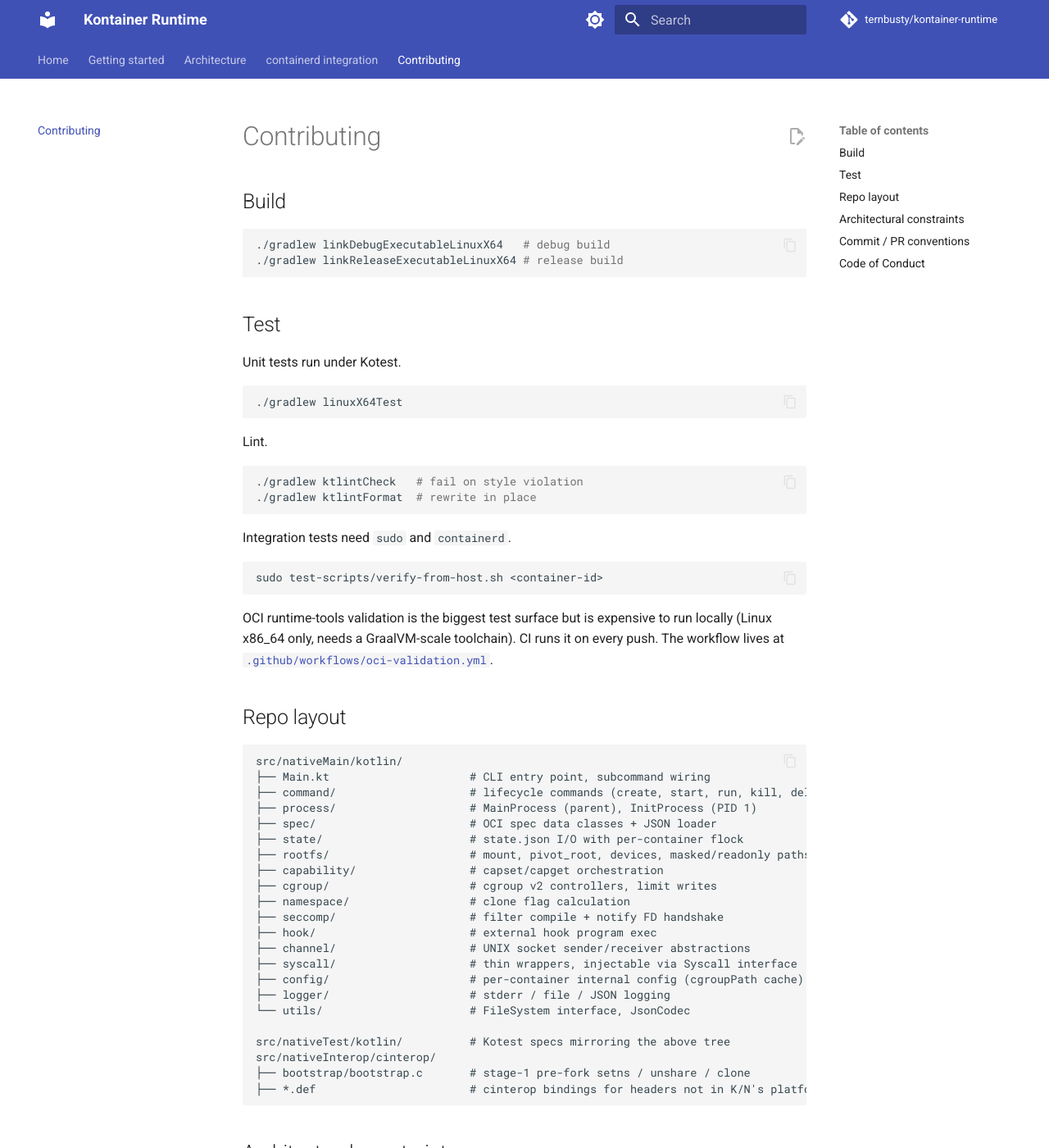
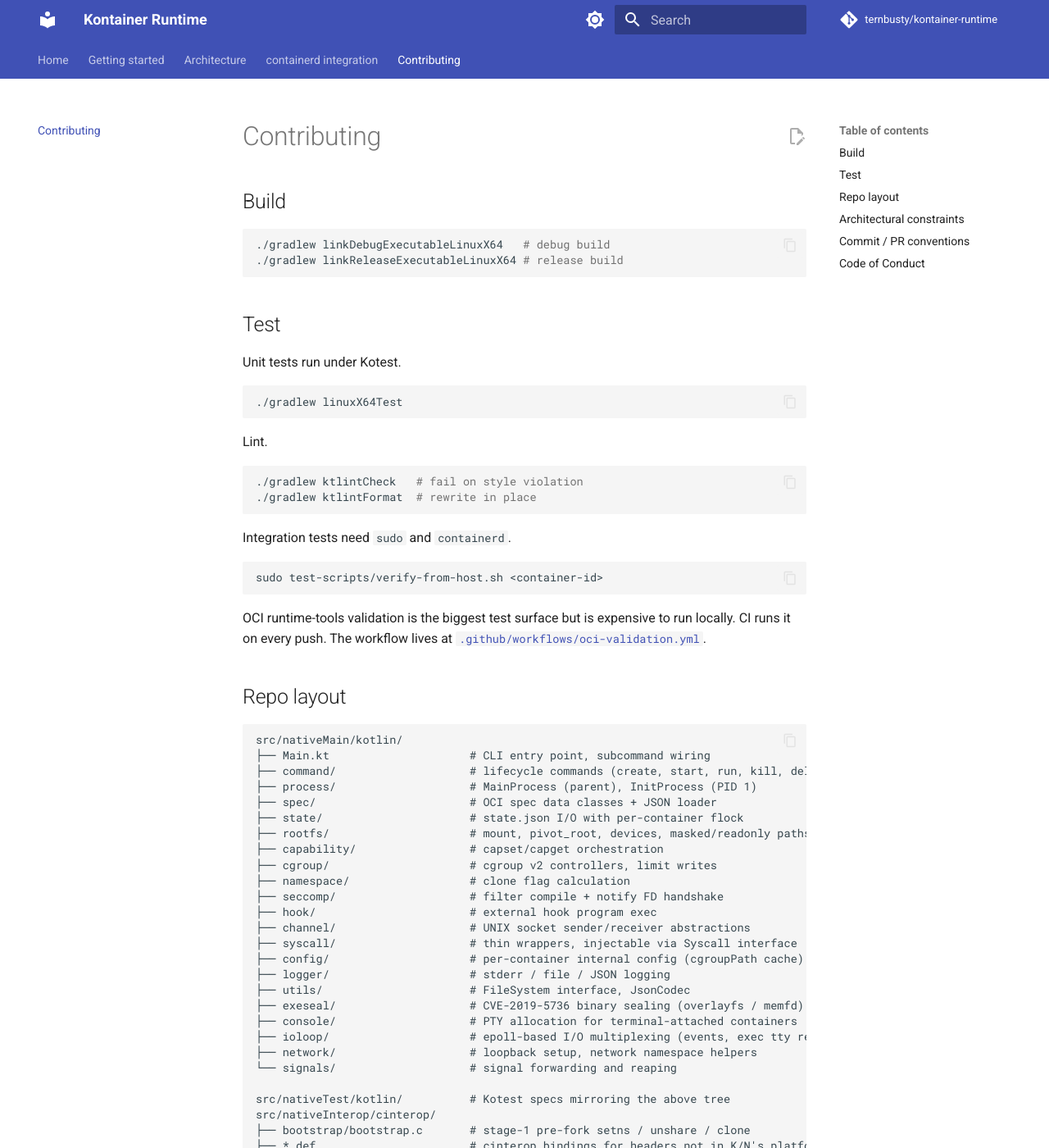
Before and after one commit to ternbusty/kontainer-runtime, an MkDocs documentation site: the page built from docs/contributing.md, in a window 1280 px wide and 1400 px high. Shown: the whole window at 82% size. Built offline with MkDocs 1.6.1 and Material for MkDocs 9.7.7, drawn with Linux system fonts in a browser that asks for light colours; comment, search, counter and statistics services are not loaded.

Commit message:
docs: fix stale paths, JDK version, missing modules in repo layout

````diff
--- a/docs/contributing.md
+++ b/docs/contributing.md
@@ -28,7 +28,7 @@ Integration tests need `sudo` and `containerd`.
 sudo test-scripts/verify-from-host.sh <container-id>
 ```
 
-OCI runtime-tools validation is the biggest test surface but is expensive to run locally (Linux x86_64 only, needs a GraalVM-scale toolchain). CI runs it on every push. The workflow lives at [`.github/workflows/oci-validation.yml`](https://github.com/ternbusty/kontainer-runtime/blob/main/.github/workflows/oci-validation.yml).
+OCI runtime-tools validation is the biggest test surface but is expensive to run locally. CI runs it on every push. The workflow lives at [`.github/workflows/oci-validation.yml`](https://github.com/ternbusty/kontainer-runtime/blob/main/.github/workflows/oci-validation.yml).
 
 ## Repo layout
 
@@ -49,7 +49,12 @@ src/nativeMain/kotlin/
 ├── syscall/                    # thin wrappers, injectable via Syscall interface
 ├── config/                     # per-container internal config (cgroupPath cache)
 ├── logger/                     # stderr / file / JSON logging
-└── utils/                      # FileSystem interface, JsonCodec
+├── utils/                      # FileSystem interface, JsonCodec
+├── exeseal/                    # CVE-2019-5736 binary sealing (overlayfs / memfd)
+├── console/                    # PTY allocation for terminal-attached containers
+├── ioloop/                     # epoll-based I/O multiplexing (events, exec tty relay)
+├── network/                    # loopback setup, network namespace helpers
+└── signals/                    # signal forwarding and reaping
 
 src/nativeTest/kotlin/          # Kotest specs mirroring the above tree
 src/nativeInterop/cinterop/
````
Also changed, not shown: docs/architecture.md (+2 -2 lines), docs/getting-started.md (+2 -2 lines), docs/index.md (+1 -1 lines).
